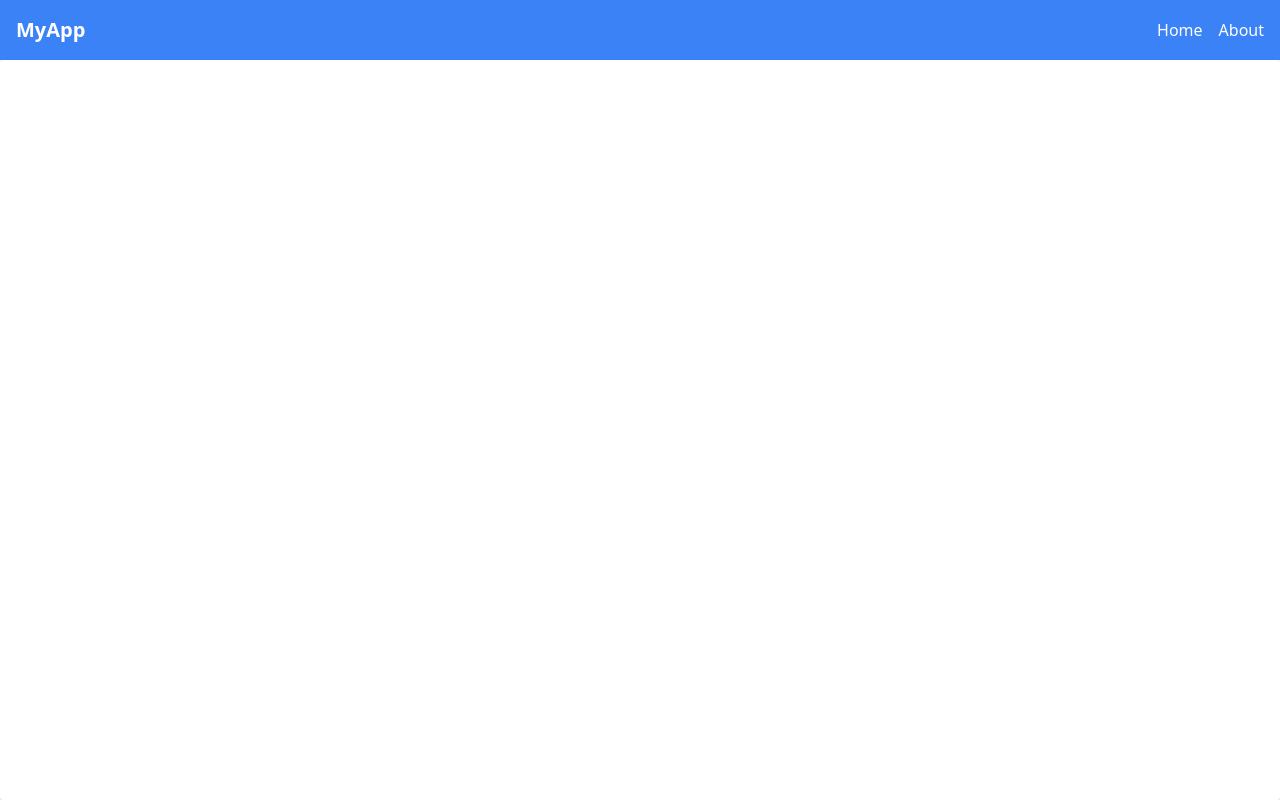
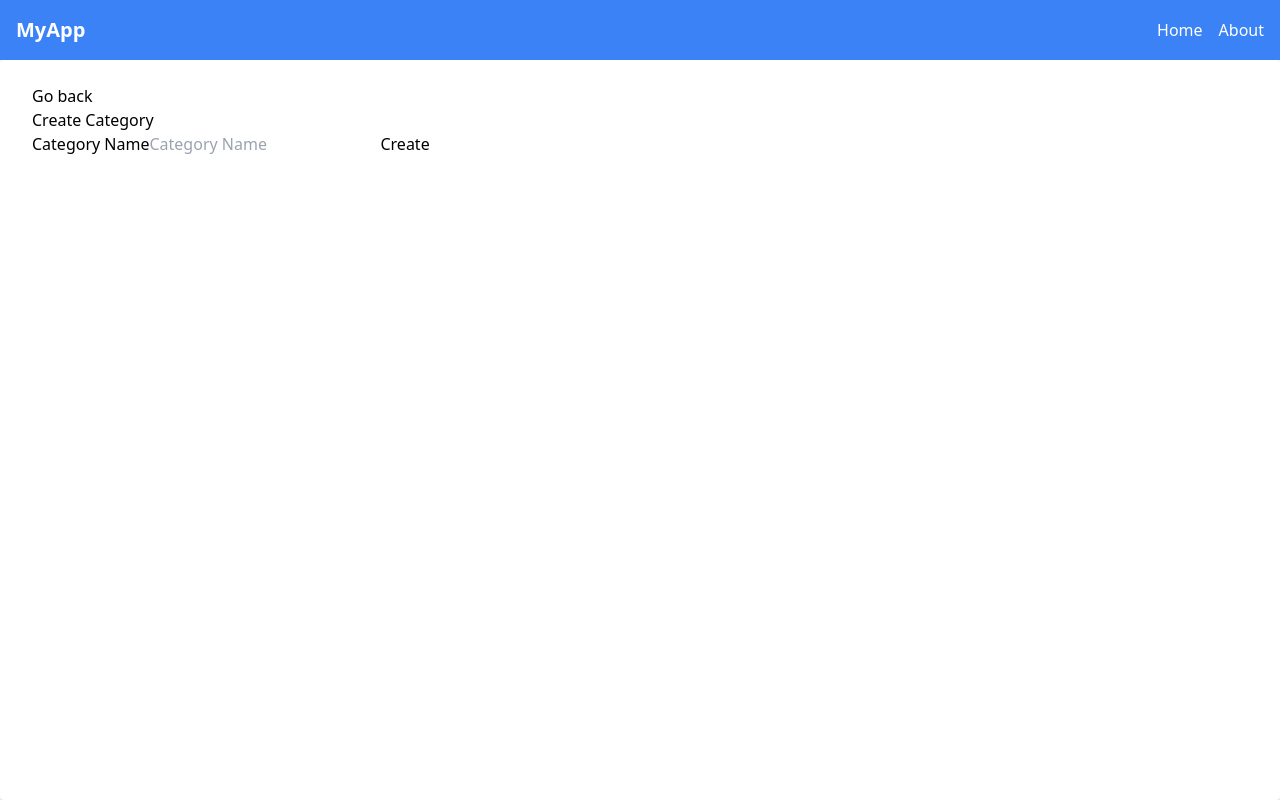
Before and after one commit to vinhhn3/comp1842-vue-node-consume, a Vue app: page /categories/create in a window 1280 px wide. Before the commit this address had no page. Built offline with nearby package versions, Linux system fonts and the light colour scheme; sample sign-in values are in the browser's storage.

Commit message:
Add CreateCategory page and route

```diff
--- a/src/pages/Categories.vue
+++ b/src/pages/Categories.vue
@@ -26,7 +26,7 @@ onMounted(async () => {
 });
 
 const createCategory = () => {
-  console.log("Create category");
+  router.push("/categories/create");
 };
 
 const editCategory = (id) => {
--- /dev/null
+++ b/src/pages/CreateCategory.vue
@@ -0,0 +1,43 @@
+<script setup>
+import axios from "axios";
+import { onMounted, ref } from "vue";
+import { useRouter } from "vue-router";
+
+const router = useRouter();
+
+const text = ref("");
+
+const token = localStorage.getItem("token");
+
+onMounted(() => {
+  if (!token) {
+    alert("You need to login first");
+    router.push("/login");
+  }
+});
+
+const handleCreate = async () => {
+  console.log("Create category");
+  const res = await axios.post(
+    "http://localhost:3000/categories",
+    {
+      name: text.value,
+    },
+    {
+      headers: {
+        "x-auth-token": `${token}`,
+      },
+    }
+  );
+
+  console.log(res.data);
+};
+</script>
+
+<template>
+  <button @click="router.push('/categories')">Go back</button>
+  <h1>Create Category</h1>
+  <label>Category Name</label>
+  <input v-model="text" type="text" placeholder="Category Name" />
+  <button @click.prevent="handleCreate">Create</button>
+</template>
--- a/src/router/index.js
+++ b/src/router/index.js
@@ -3,11 +3,14 @@ import Login from "@/pages/Login.vue";
 import Register from "@/pages/Register.vue";
 import { createRouter, createWebHistory } from "vue-router";
 import Categories from "../pages/Categories.vue";
+import CreateCategory from "../pages/CreateCategory.vue";
 
 const routes = [
   { path: "/login", component: Login },
   { path: "/register", component: Register },
   { path: "/categories", component: Categories },
+  { path: "/categories/create", component: CreateCategory },
+
   { path: "/", redirect: "/login" },
 ];
 
```
